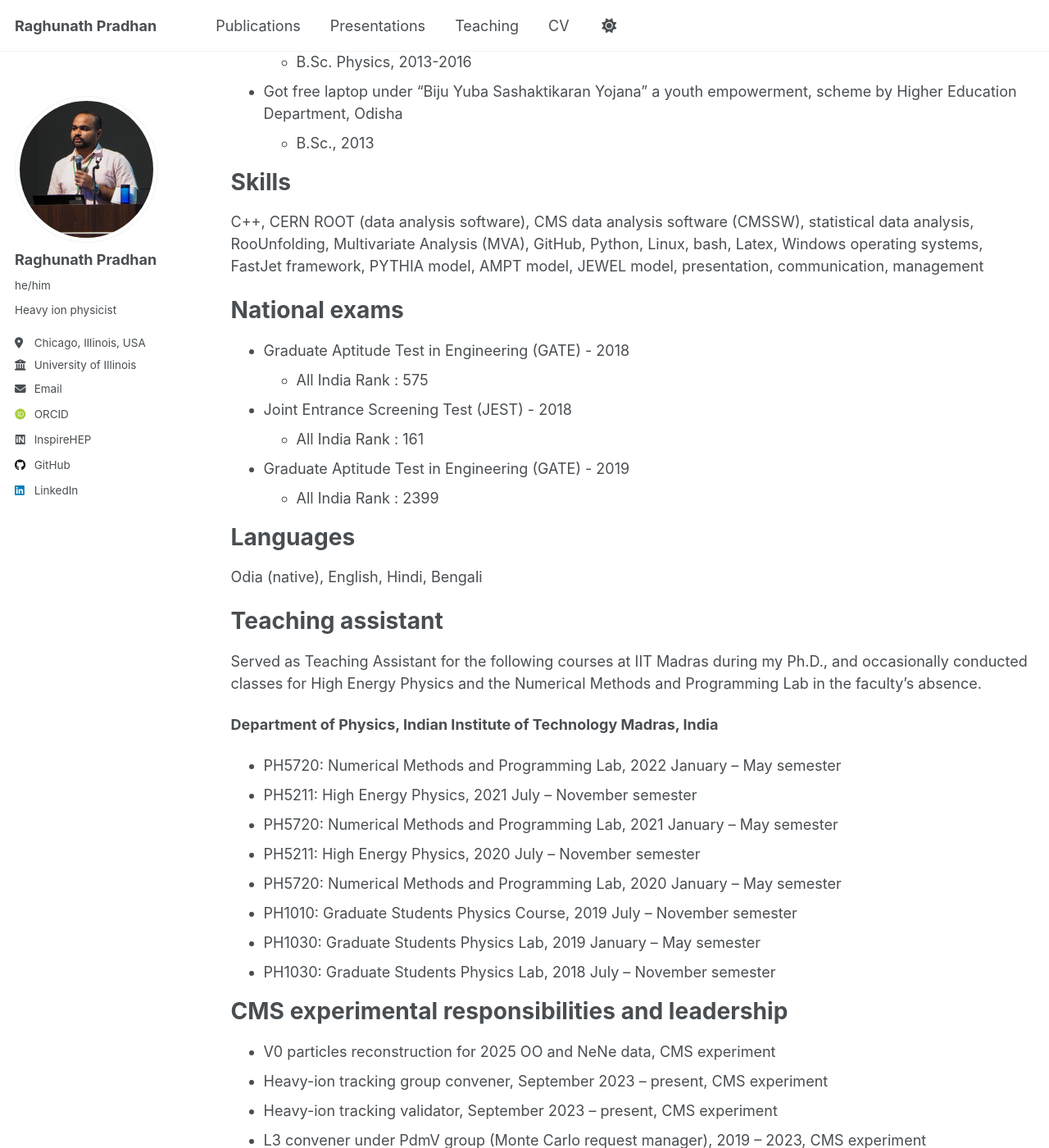
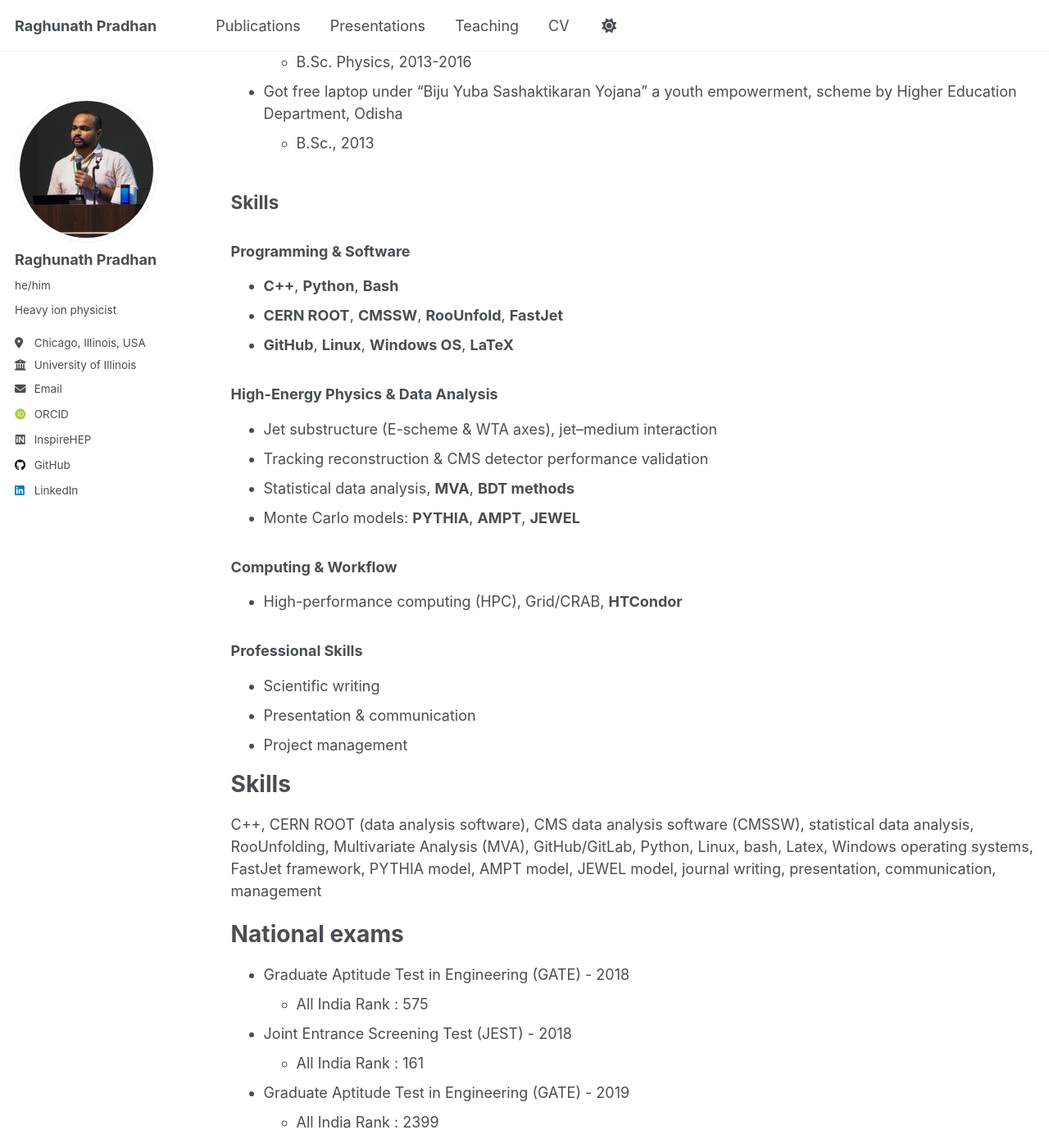
Before and after one commit to RAGHUMATAPITA/RAGHUMATAPITA.github.io, a Jekyll site: the page built from _pages/cv.md, in a window 1280 px wide and 1400 px high, scrolled down 2965 px. Shown: the whole window at 82% size. Built offline with Jekyll 4.4.1, drawn with Linux system fonts in a browser that asks for light colours; some web fonts are replaced; a script that is not in the unit is left out.

```diff
--- a/_pages/cv.md
+++ b/_pages/cv.md
@@ -96,9 +96,31 @@ Awards and fellowships
 * Got free laptop under “Biju Yuba Sashaktikaran Yojana” a youth empowerment, scheme by Higher Education Department, Odisha
   * B.Sc., 2013
 
+## Skills
+
+### Programming & Software
+- **C++**, **Python**, **Bash**
+- **CERN ROOT**, **CMSSW**, **RooUnfold**, **FastJet**
+- **GitHub**, **Linux**, **Windows OS**, **LaTeX**
+
+### High-Energy Physics & Data Analysis
+- Jet substructure (E-scheme & WTA axes), jet–medium interaction
+- Tracking reconstruction & CMS detector performance validation
+- Statistical data analysis, **MVA**, **BDT methods**
+- Monte Carlo models: **PYTHIA**, **AMPT**, **JEWEL**
+
+### Computing & Workflow
+- High-performance computing (HPC), Grid/CRAB, **HTCondor**
+
+### Professional Skills
+- Scientific writing
+- Presentation & communication
+- Project management
+
+
 Skills
 ======
-C++, CERN ROOT (data analysis software), CMS data analysis software (CMSSW), statistical data analysis, RooUnfolding, Multivariate Analysis (MVA), GitHub, Python, Linux, bash, Latex, Windows operating systems, FastJet framework, PYTHIA model, AMPT model, JEWEL model, presentation, communication, management
+C++, CERN ROOT (data analysis software), CMS data analysis software (CMSSW), statistical data analysis, RooUnfolding, Multivariate Analysis (MVA), GitHub/GitLab, Python, Linux, bash, Latex, Windows operating systems, FastJet framework, PYTHIA model, AMPT model, JEWEL model, journal writing, presentation, communication, management
 
 National exams
 ======
```
